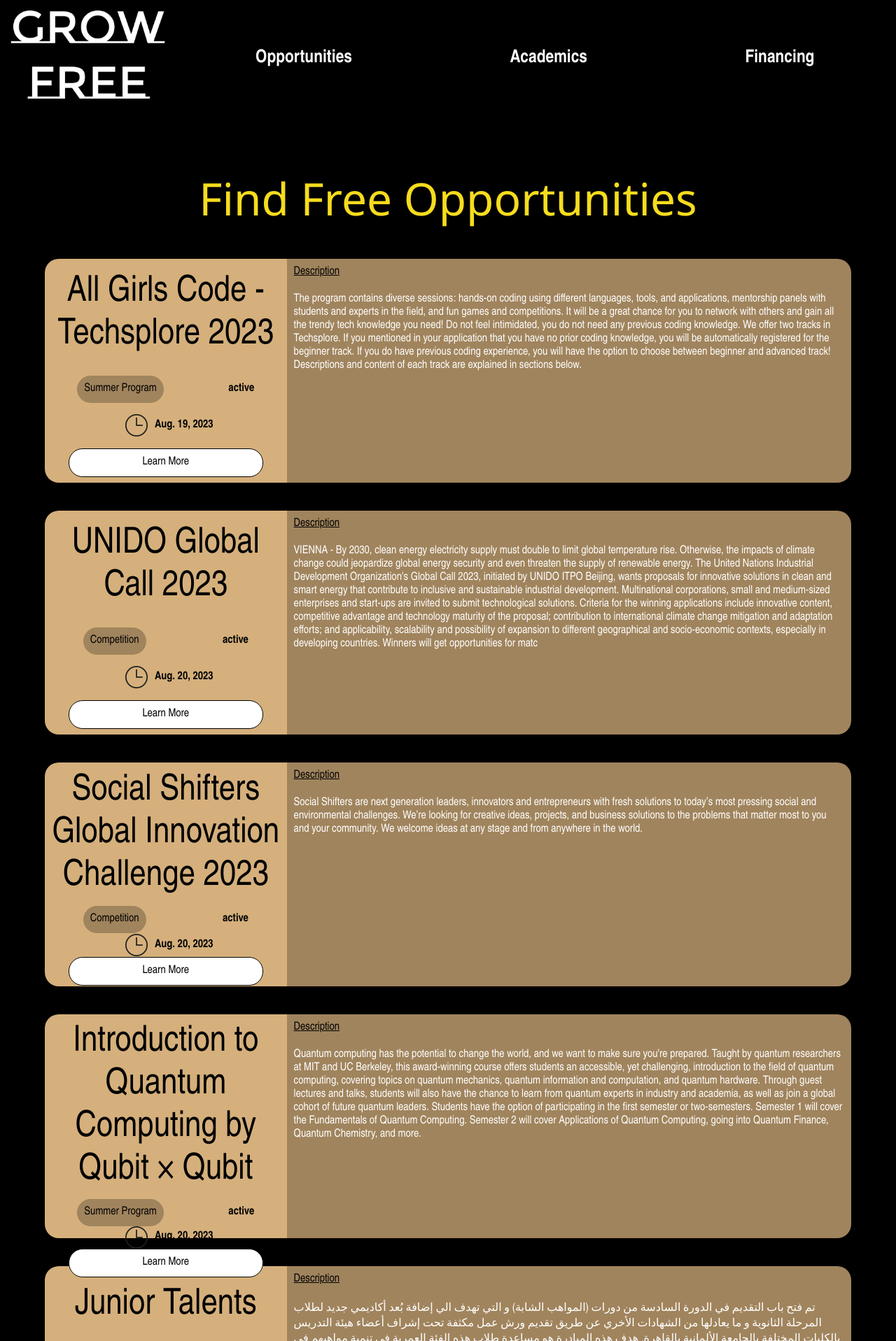
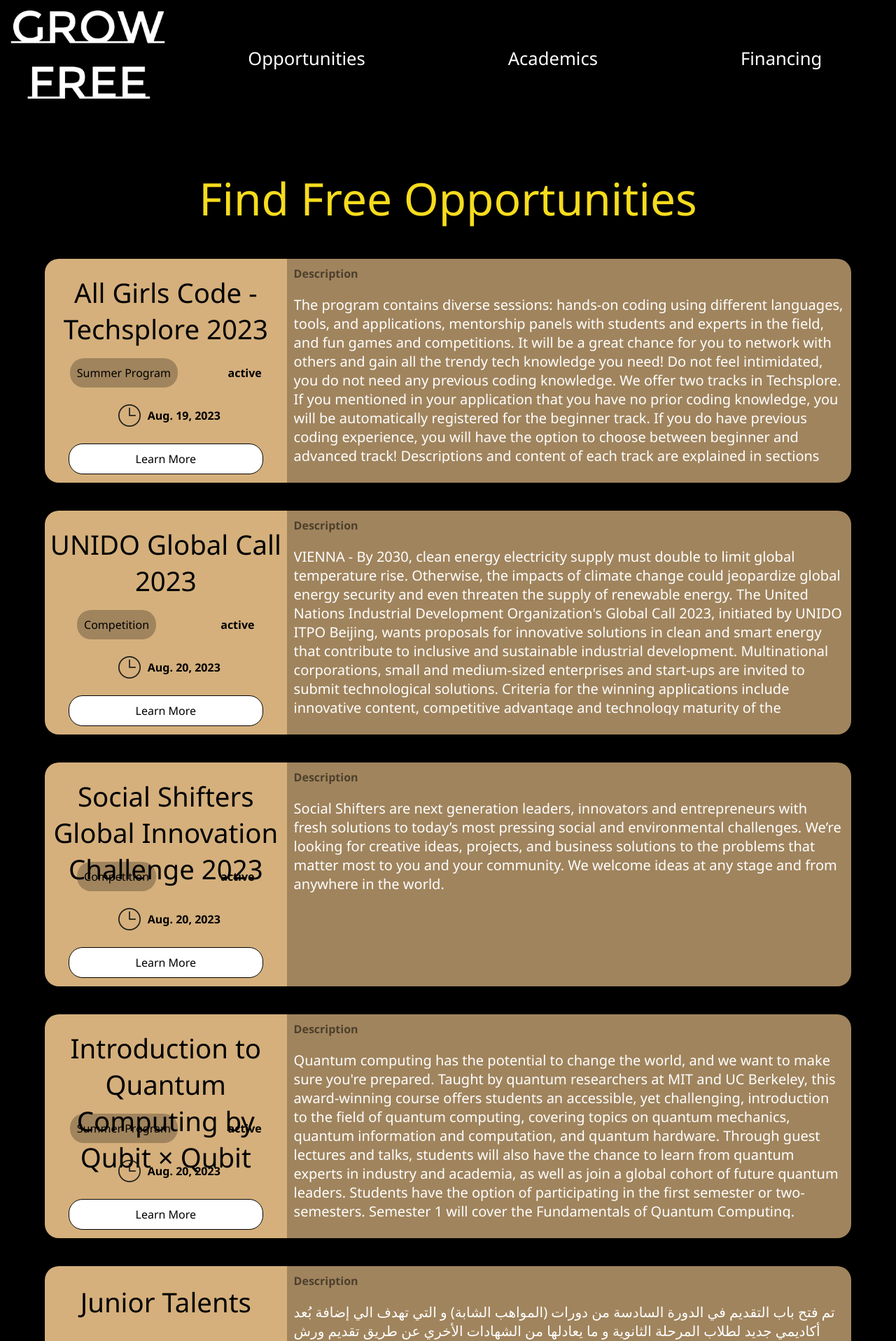
Before and after one commit to zoe-kch/GrowFree, a Django app: page /resources in a window 1280 px wide. Shown: the top 1917 px of the page at 70% size. Run offline with Django 4.2, Linux system fonts and the light colour scheme; data comes from the database, SQL or seed files in the repository; both versions use the stored data as it was after the commit.

Commit message:
small changes to the css

```diff
--- a/backend/growfree/static/css/Opportunities.css
+++ b/backend/growfree/static/css/Opportunities.css
@@ -3,7 +3,7 @@
   margin: 0;
   padding: 0;
   background-color: black;
-  font-family: 'Arial Narrow';
+  font-family: 'Segoe UI';
   color: white;
 }
 .navBar {
@@ -29,7 +29,7 @@
   color: white;
   text-decoration: none;
   font-size: 2vw;
-  font-weight: 700;
+  font-weight: 100;
 }
 .navBar :hover {
   color: #f6dc1d;
@@ -62,10 +62,11 @@
 }
 h2 {
   color: black;
-  font-size: 4vw;
+  font-size: 3vw;
+  max-height: 10vh;
   font-weight: 200;
   text-align: center;
-  margin-bottom: 10px;
+  margin-bottom: 2vh;
   margin-top: 10px;
 }
 .description {
@@ -122,9 +123,17 @@
 }
 label {
   margin: 10px;
-  color: black;
-  text-decoration: underline;
+  color: rgba(0, 0, 0, 0.516);
+  font-weight: 700;
 }
 p {
   margin: 10px;
+  font-size: 20px;
+  overflow-y: scroll;
+  max-height: 30vh;
 }
+#filterType {
+  width: 40%;
+  align-self: center;
+  border-style: none;
+}
--- a/backend/growfree/templates/opportunities.html
+++ b/backend/growfree/templates/opportunities.html
@@ -46,11 +46,9 @@
           <p>{{opportunity.description}}</p>
         </div>
     </div>
+{% endfor %}
 </div>
 
-{% endfor %}
-
-
-  <script src="{% static '/js/opportunities.js' %}"></script>
+<script src="{% static '/js/opportunities.js' %}"></script>
 </body>
 </html>
```
Also changed, not shown: backend/growfree/db.sqlite3.
